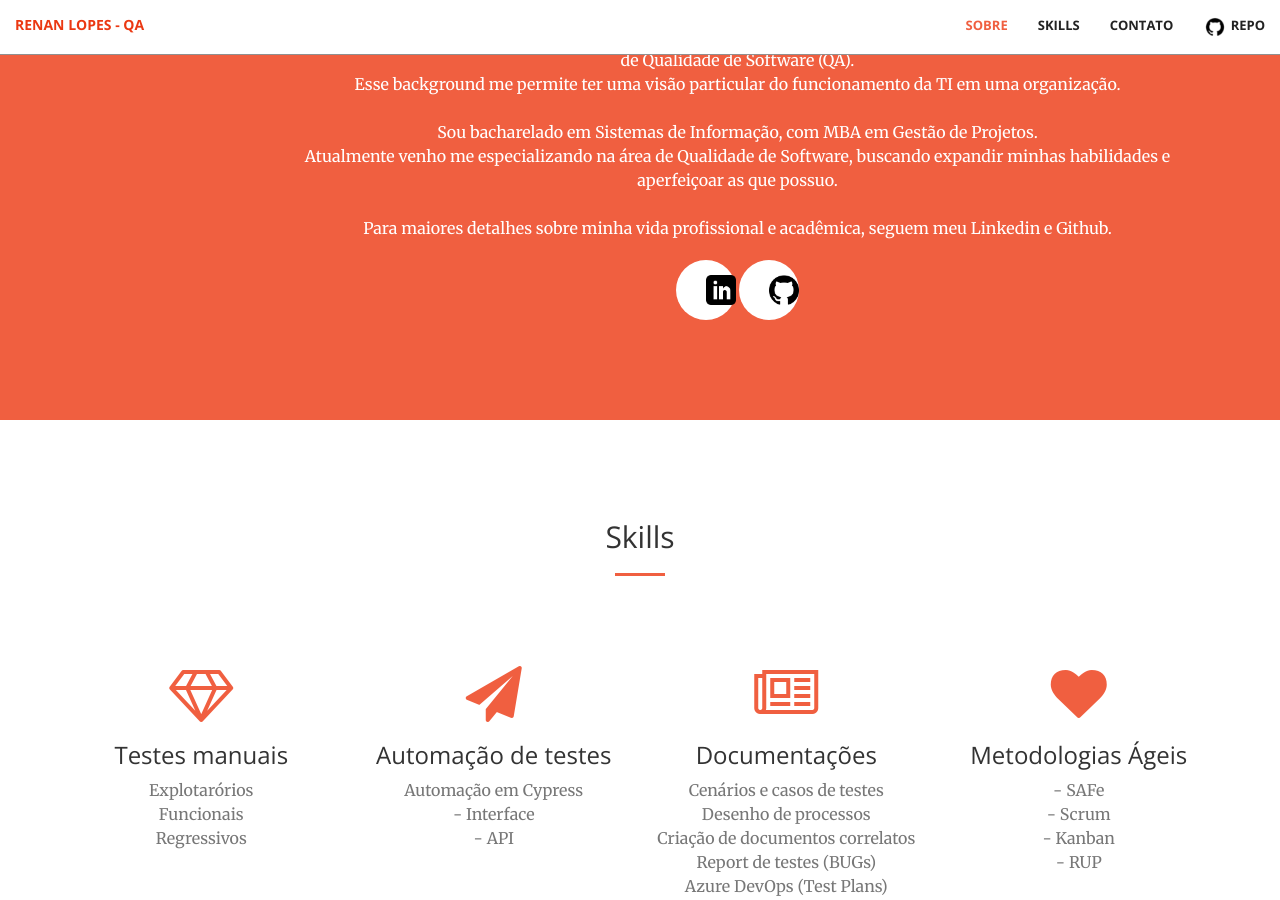
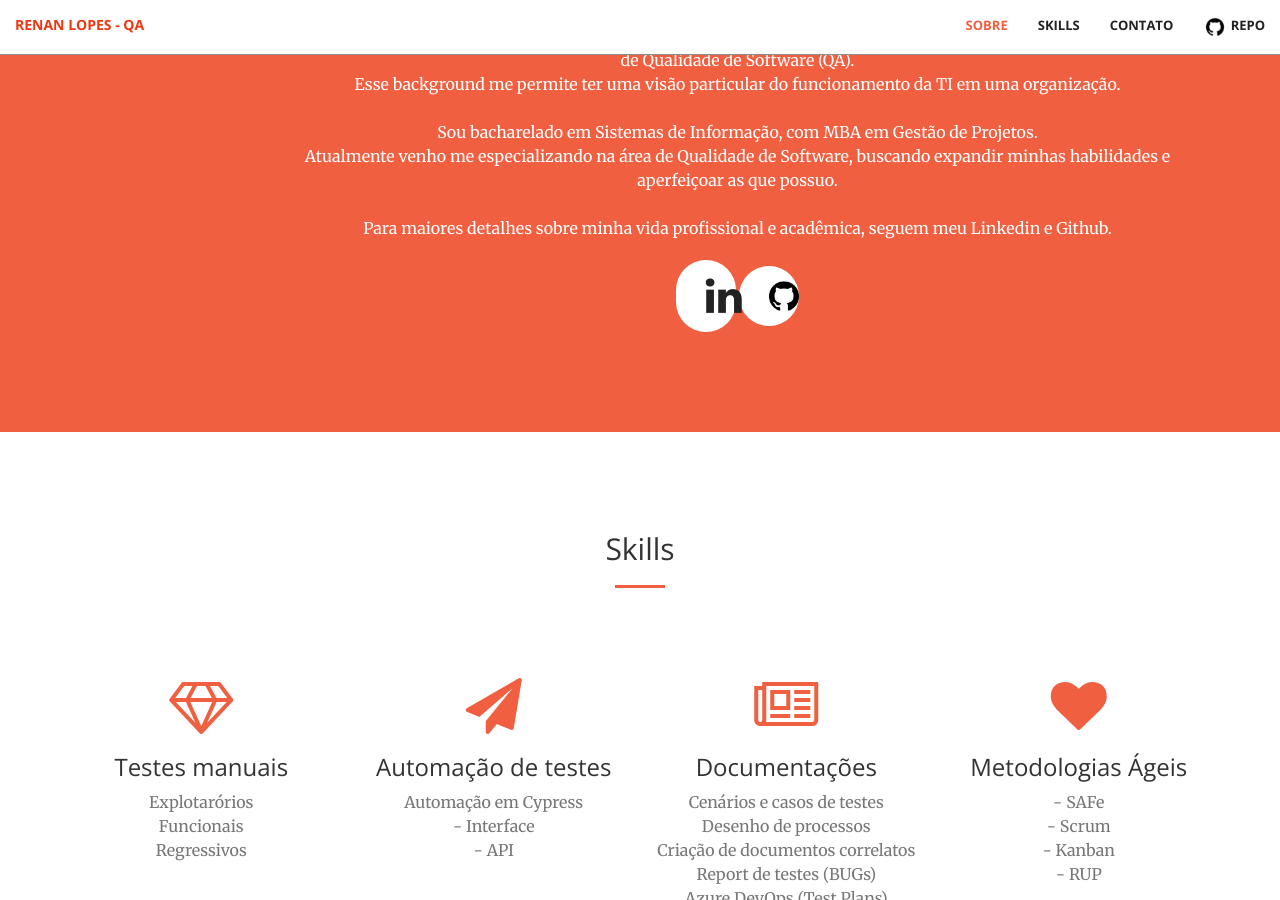
Before and after one commit to renanslopes/renanslopes.github.io, a Jekyll site: the page built from index.html, in a window 1280 px wide and 900 px high, scrolled down 1109 px. Built offline with Jekyll 4.4.1, drawn with Linux system fonts in a browser that asks for light colours.

Commit message:
alterando ico sobre linkedin

```diff
--- a/_includes/call-to-action.html
+++ b/_includes/call-to-action.html
@@ -22,9 +22,10 @@
                     <br /><br />
                     Para maiores detalhes sobre minha vida profissional e acadêmica, seguem meu Linkedin e Github.
                 </p>
-                <a href="https://www.linkedin.com/in/renanslopes/" target="_blank" class="btn btn-default btn-xl"><img
-                        src="https://raw.githubusercontent.com/renanslopes/renanslopes.github.io/master/img/linkedin.png" /></a>
-                <a href="https://github.com/renanslopes" target="_blank" class="btn btn-default btn-xl"><img
+                <a href="https://www.linkedin.com/in/renanslopes/" target="_blank" class="btn btn-default btn-xl">
+                    <i class="fa fa-linkedin fa-3x wow bounceIn" data-wow-delay=".1s"></i></a>
+                <a href="https://github.com/renanslopes" target="_blank" class="btn btn-default btn-xl">
+                    <img
                         src="https://raw.githubusercontent.com/renanslopes/renanslopes.github.io/master/img/github-logo.png" /></a>
             </div>
         </div>
--- a/css/personal.css
+++ b/css/personal.css
@@ -20,6 +20,7 @@
 
 #about_content a {
     width: 40px;
+    text-align: center;
 }
 
 #about_content a img {
```
